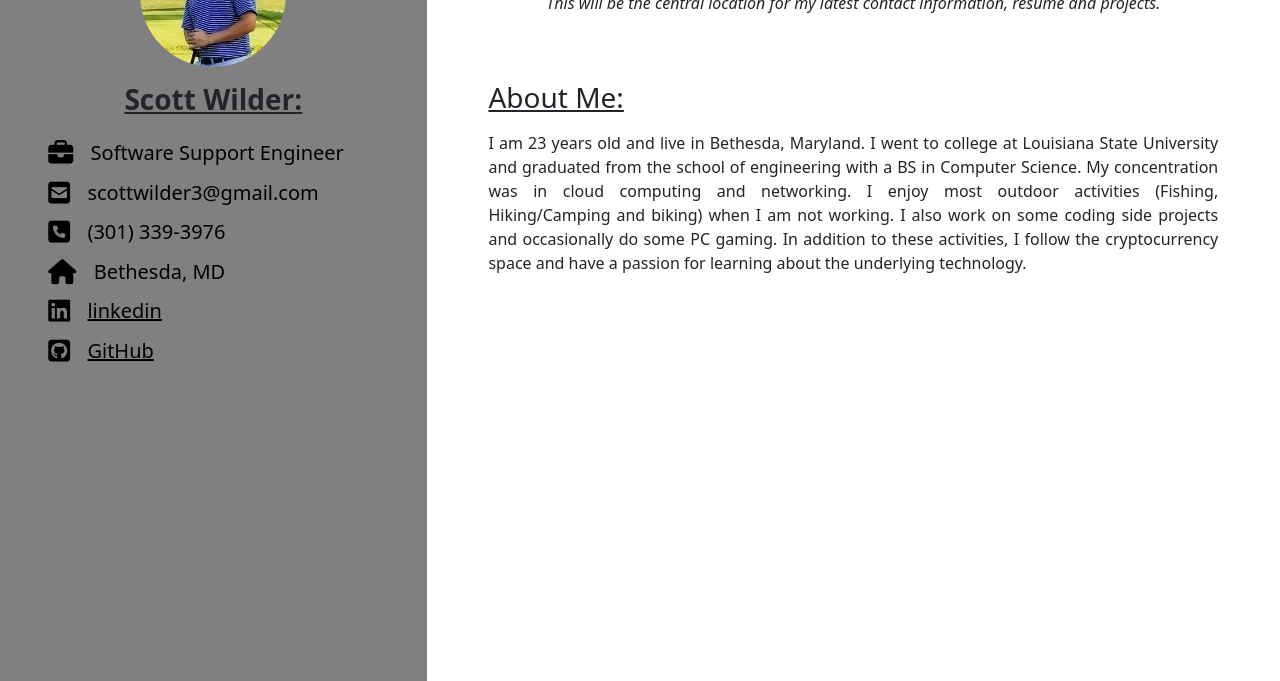
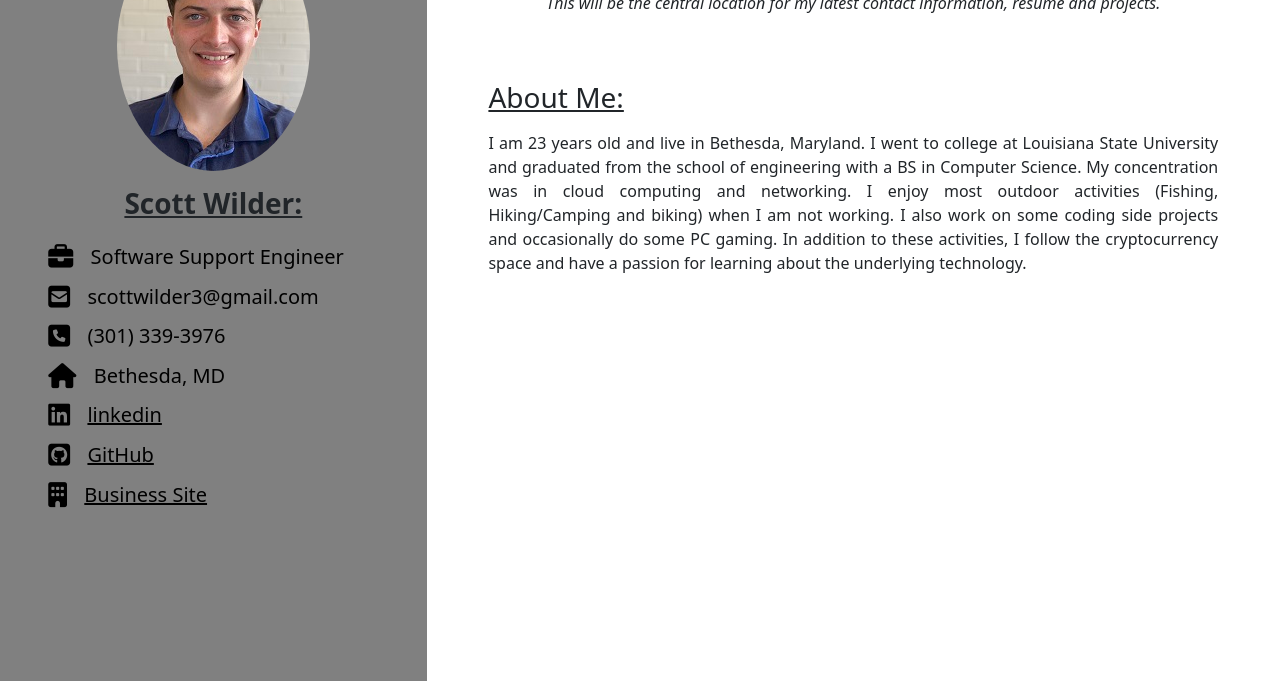
Before and after one commit to Scott-Wilder/scott-wilder.com, a plain HTML site: page index.html in a window 1280 px wide. Shown: the part 175-856 px from the top of the page. Drawn offline with nearby package versions, Linux system fonts and the light colour scheme.

Commit message:
style: Feature and updates related to styling

```diff
--- a/index.html
+++ b/index.html
@@ -36,7 +36,7 @@
   <div class="container-fluid h-100">
     <div class="row">
       <div class="col-sm-4" id="grey">
-        <img class="rounded-circle mx-auto mb-3" src="profile.jpg" >
+        <img class="rounded-circle mx-auto mb-3" src="images/profile-img.jpg" alt="profile-image" >
         <h3><strong>Scott Wilder:</strong></h3>
         <div class="icons">
         <div><h5><i class="fa fa-briefcase fa-lg"></i>Software Support Engineer</h5></div>
@@ -45,6 +45,8 @@
         <div><h5><i class="fa fa-home fa-lg"></i>Bethesda, MD</h5></div>
         <div><h5><i class="fa fa-linkedin-square fa-lg"></i><a href="https://www.linkedin.com/in/scott-wilder-6b6541140/">linkedin</a></h5></div>
         <div><h5><i class="fa fa-github-square fa-lg"></i><a href="https://github.com/Scott-Wilder">GitHub</a></h5></div>
+        <div><h5><i class="fa fa-building fa-lg"></i><a href="http://bethesdait.com/">Business Site</a></h5></div>
+
         </div>
     </div>
 
```
Also changed, not shown: images/profile-img.jpg (added).
